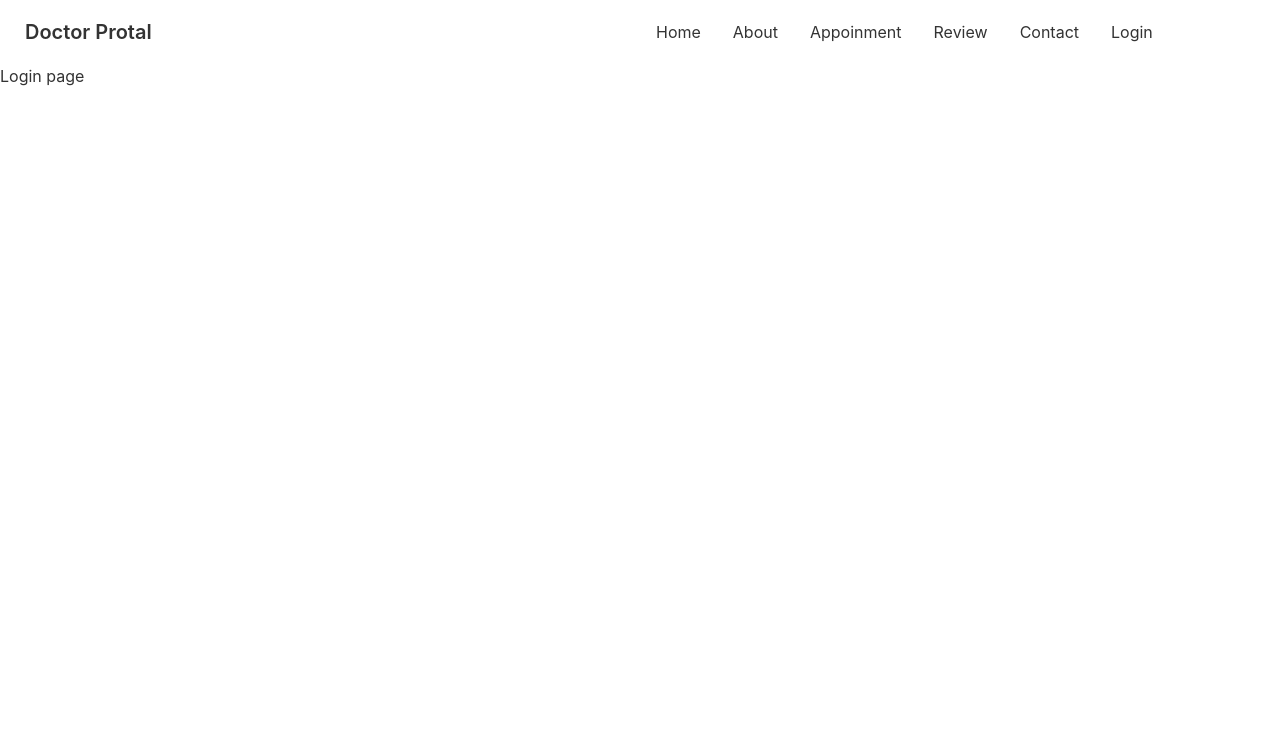
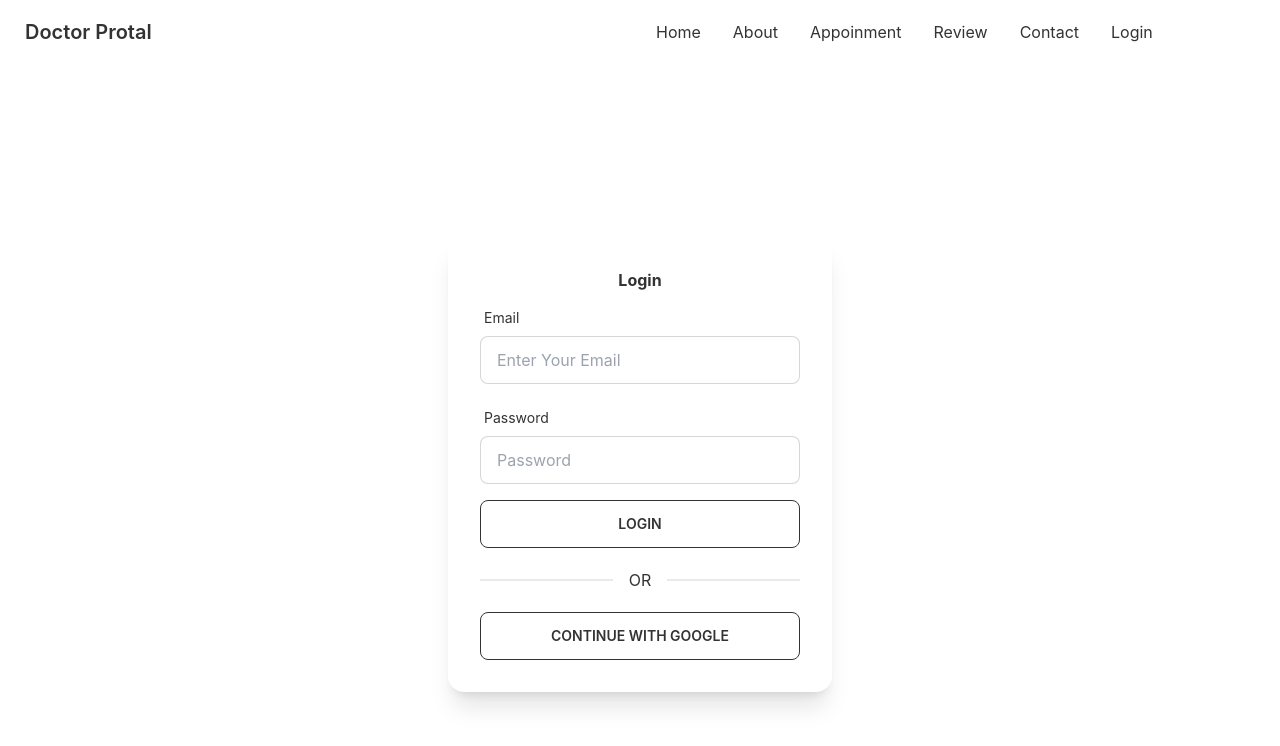
Before and after one commit to Emlakhossain/final-doctor-protal-prject, a React (Create React App) app: page /login in a window 1280 px wide. Shown: the top 746 px of the page. Built offline with nearby package versions, Linux system fonts and the light colour scheme; no server answers.

Commit message:
another commit about login issue

```diff
--- a/package.json
+++ b/package.json
@@ -13,6 +13,7 @@
     "react-day-picker": "^8.0.4",
     "react-dom": "^18.1.0",
     "react-firebase-hooks": "^5.0.3",
+    "react-hook-form": "^7.31.1",
     "react-router-dom": "^6.3.0",
     "react-scripts": "5.0.1",
     "web-vitals": "^2.1.4"
--- a/src/Pages/Login/Login.js
+++ b/src/Pages/Login/Login.js
@@ -1,9 +1,89 @@
 import React from 'react';
+import { useNavigate } from "react-router-dom";
+import { useSignInWithGoogle } from 'react-firebase-hooks/auth';
+import auth from '../../firebase.init';
+import { useForm } from "react-hook-form";
 
 const Login = () => {
+    const [signInWithGoogle, user, loading, error] = useSignInWithGoogle(auth);
+    const navigate = useNavigate()
+
+    const { register, formState: { errors }, handleSubmit } = useForm();
+    if (user) {
+        console.log(user)
+        navigate('/')
+    }
+
+    const onSubmit = data => {
+        console.log(data)
+        navigate('/')
+    };
     return (
-        <div>
-            <h3>Login page</h3>
+        <div className='flex h-screen justify-center items-center '>
+            <div class="card w-96 bg-base-100 shadow-xl">
+                <div class="card-body ">
+                    <h2 class="text-center font-bold">Login</h2>
+                    <form onSubmit={handleSubmit(onSubmit)}>
+                        <div class="form-control w-full max-w-xs">
+                            <label class="label">
+                                <span class="label-text">Email</span>
+                            </label>
+                            <input type="text"
+                                {...register("email", {
+
+                                    required: {
+                                        value: true,
+                                        message: 'Email is required'
+                                    },
+                                    pattern: {
+                                        value: /^[\w-\.]+@([\w-]+\.)+[\w-]{2,4}$/,
+                                        message: 'error message'
+                                    }
+                                })}
+                                placeholder="Enter Your Email"
+                                class="input input-bordered w-full max-w-xs" />
+                            <label class="label">
+                                {errors.email?.type === 'required' && <span class="label-text-alt text-red-500">{errors.email.message}</span>}
+                                {errors.email?.type === 'pattern' && <span class="label-text-alt text-red-500">{errors.email.message}</span>}
+
+                            </label>
+                        </div>
+                        <div class="form-control w-full max-w-xs">
+                            <label class="label">
+                                <span class="label-text">Password</span>
+                            </label>
+                            <input type="text"
+                                {...register("password", {
+
+                                    required: {
+                                        value: true,
+                                        message: 'password is required'
+                                    },
+                                    minLength: {
+                                        value: 6,
+                                        message: 'At least six character'
+                                    }
+                                })}
+                                placeholder="Password"
+                                class="input input-bordered w-full max-w-xs" />
+                            <label class="label">
+                                {errors.password?.type === 'required' && <span class="label-text-alt text-red-500">{errors.password.message}</span>}
+                                {errors.password?.type === 'minLength' && <span class="label-text-alt text-red-500">{errors.password.message}</span>}
+
+                            </label>
+                        </div>
+
+
+                        <input className='btn btn-outline center w-full max-w-xs' type="submit" value='Login' />
+                    </form>
+                    <div className='divider'>OR</div>
+                    <button
+                        onClick={() => signInWithGoogle()}
+                        className='btn btn-outline center '
+                    >Continue With Google</button>
+                </div>
+
+            </div>
         </div>
     );
 };
--- a/src/Pages/Share/Footer.js
+++ b/src/Pages/Share/Footer.js
@@ -27,6 +27,7 @@ const Footer = () => {
 
                 </div>
             </div>
+            <div className='divider'></div>
             <div className='text-center py-6'>
                 <p>Copyright 2022 All Rights Reserved</p>
             </div>
--- a/src/firebase.init.js
+++ b/src/firebase.init.js
@@ -12,10 +12,11 @@ const firebaseConfig = {
     storageBucket: process.env.REACT_APP_STORAGE_BUCKET,
     messagingSenderId: process.env.REACT_APP_MESSAGING_SENDER_ID,
     appId: process.env.REACT_APP_APP_ID,
+
+
 };
-
+console.log(firebaseConfig)
 // Initialize Firebase
 const app = initializeApp(firebaseConfig);
 const auth = getAuth(app)
-
 export default auth;
```
Also changed, not shown: 1 other file (tests, documents, lock files or other folders).
